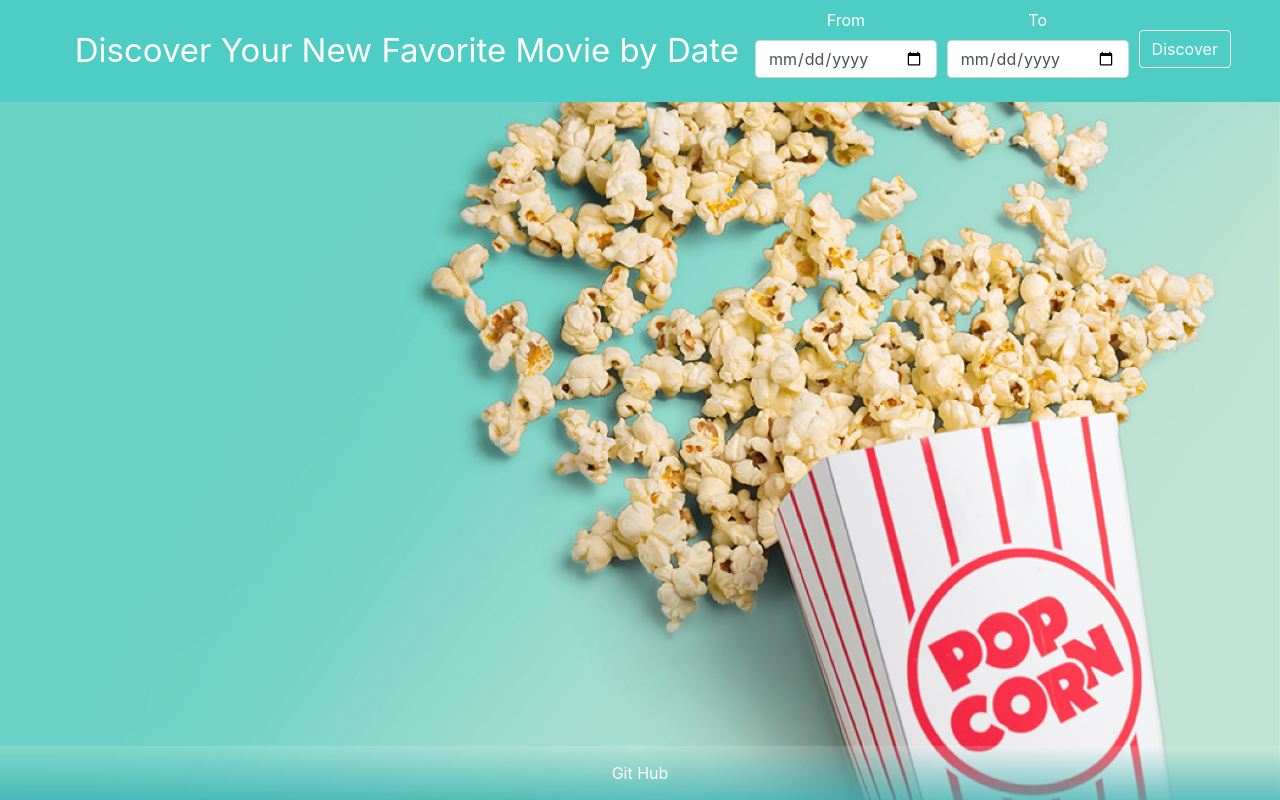
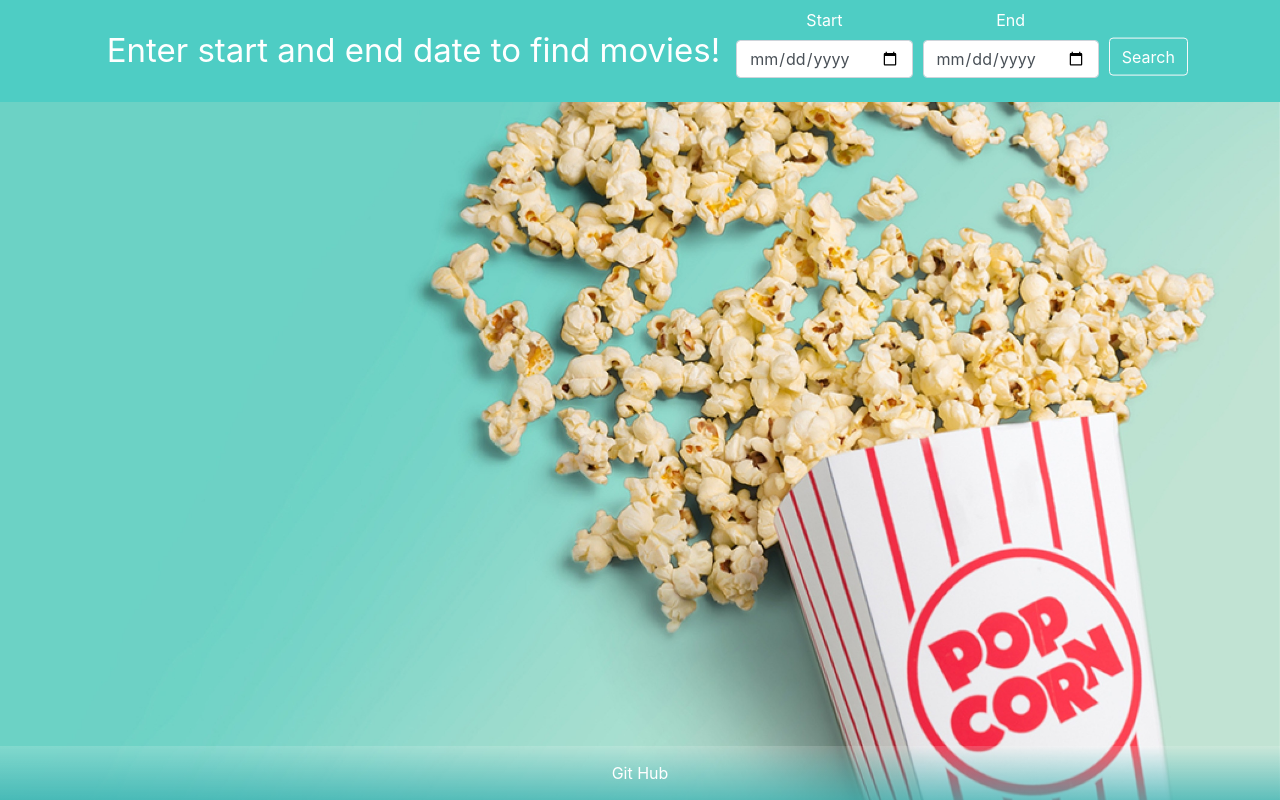
Before and after one commit to KCamille9/CS260CreativeLab2, a plain HTML site: page index.html in a window 1280 px wide. Drawn offline with nearby package versions, Linux system fonts and the light colour scheme.

Commit message:
Final design changes

```diff
--- a/index.html
+++ b/index.html
@@ -8,19 +8,19 @@
 <body>
   <!-- As a heading -->
   <nav class="navbar navbar-dark justify-content-center">
-      <span class="navbar-brand">Discover Your New Favorite Movie by Date</span>
+      <span class="navbar-brand">Enter start and end date to find movies!</span>
       <form >
         <div class="form-row">
           <div class="form-group col-md-5">
-            <label for="inputEmail4">From</label>
+            <label for="inputEmail4">Start</label>
             <input id="dateFrom"  type="date" class="form-control" >
           </div>
           <div class="form-group col-md-5">
-            <label for="">To</label>
+            <label for="">End</label>
             <input id="dateTo" type="date" class="form-control" >
           </div>
           <div class="form-group col-md-2 justify-content-center betha-button">
-            <button id="DateSubmit" class="btn btn-outline-light my-2 my-sm-0" type="submit" >Discover</button>
+            <button id="DateSubmit" class="btn btn-outline-light my-2 my-sm-0" type="submit" >Search</button>
           </div>
       </form>
   </nav>
--- a/styles.css
+++ b/styles.css
@@ -57,6 +57,8 @@ body {
   .btn {
     margin-bottom: 10px;
     color: white;
+    transform: translate(0%, 20%);
+    animation-name: topBubbles;
   }
 
   .card {
@@ -72,3 +74,51 @@ body {
     transform: translateY(-10px);
     transition: 0.3s;
   }
+
+
+
+  @keyframes topBubbles {
+    0% {
+      background-position: 5% 90%, 10% 90%, 10% 90%, 15% 90%, 25% 90%, 25% 90%, 40% 90%, 55% 90%, 70% 90%;
+   }
+    50% {
+      background-position: 0% 80%, 0% 20%, 10% 40%, 20% 0%, 30% 30%, 22% 50%, 50% 50%, 65% 20%, 90% 30%;
+   }
+    100% {
+      background-position: 0% 70%, 0% 10%, 10% 30%, 20% -10%, 30% 20%, 22% 40%, 50% 40%, 65% 10%, 90% 20%;
+      background-size: 0% 0%, 0% 0%, 0% 0%, 0% 0%, 0% 0%, 0% 0%;
+   }
+  }
+  @keyframes bottomBubbles {
+    0% {
+      background-position: 10% -10%, 30% 10%, 55% -10%, 70% -10%, 85% -10%, 70% -10%, 70% 0%;
+   }
+    50% {
+      background-position: 0% 80%, 20% 80%, 45% 60%, 60% 100%, 75% 70%, 95% 60%, 105% 0%;
+   }
+    100% {
+      background-position: 0% 90%, 20% 90%, 45% 70%, 60% 110%, 75% 80%, 95% 70%, 110% 10%;
+      background-size: 0% 0%, 0% 0%, 0% 0%, 0% 0%, 0% 0%, 0% 0%;
+   }
+  }
+
+  .btn.animate:before {
+    display: block;
+    animation: topBubbles ease-in-out 0.75s forwards;
+  }
+  .btn.animate:after {
+    display: block;
+    animation: bottomBubbles ease-in-out 0.75s forwards;
+  }
+
+  .btn:before, .bubbly-button:after {
+    position: absolute;
+    content: '';
+    display: block;
+    width: 140%;
+    height: 100%;
+    left: -20%;
+    z-index: -1000;
+    transition: all ease-in-out 0.5s;
+    background-repeat: no-repeat;
+  }
```
